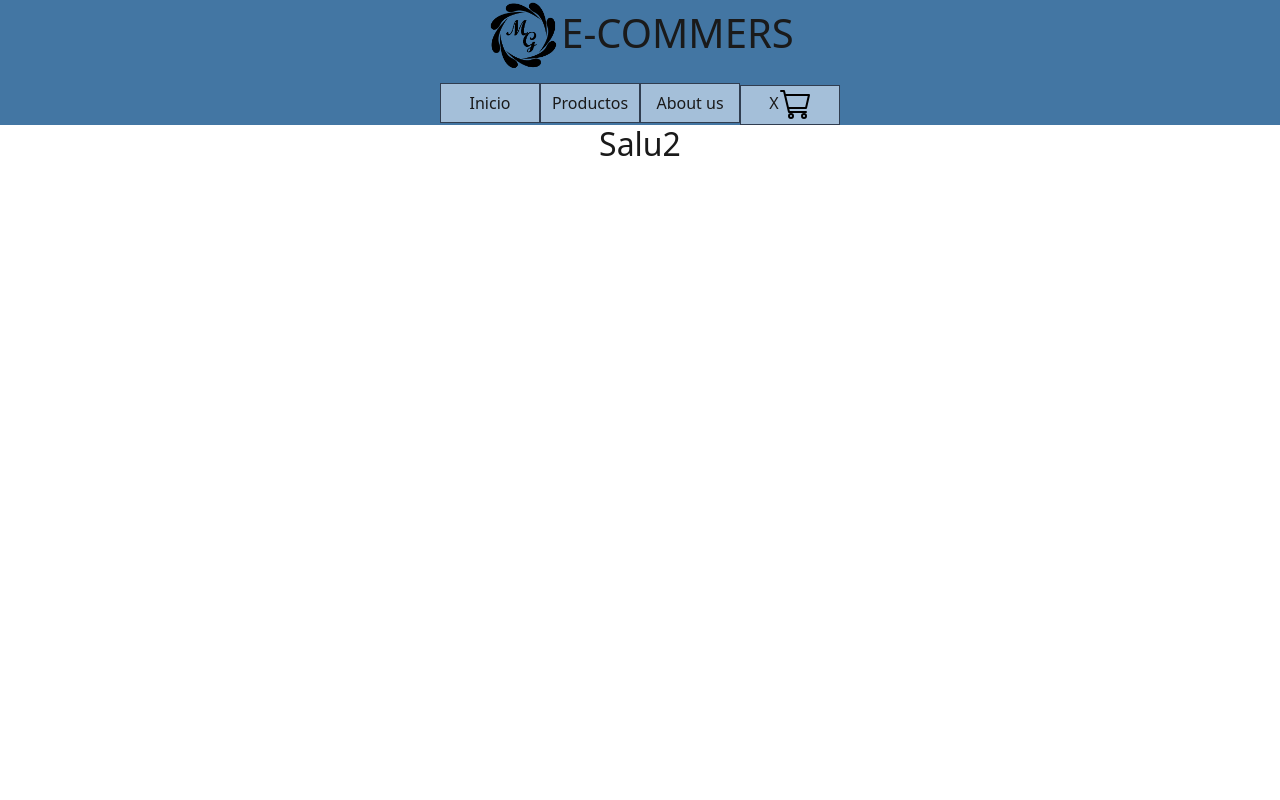
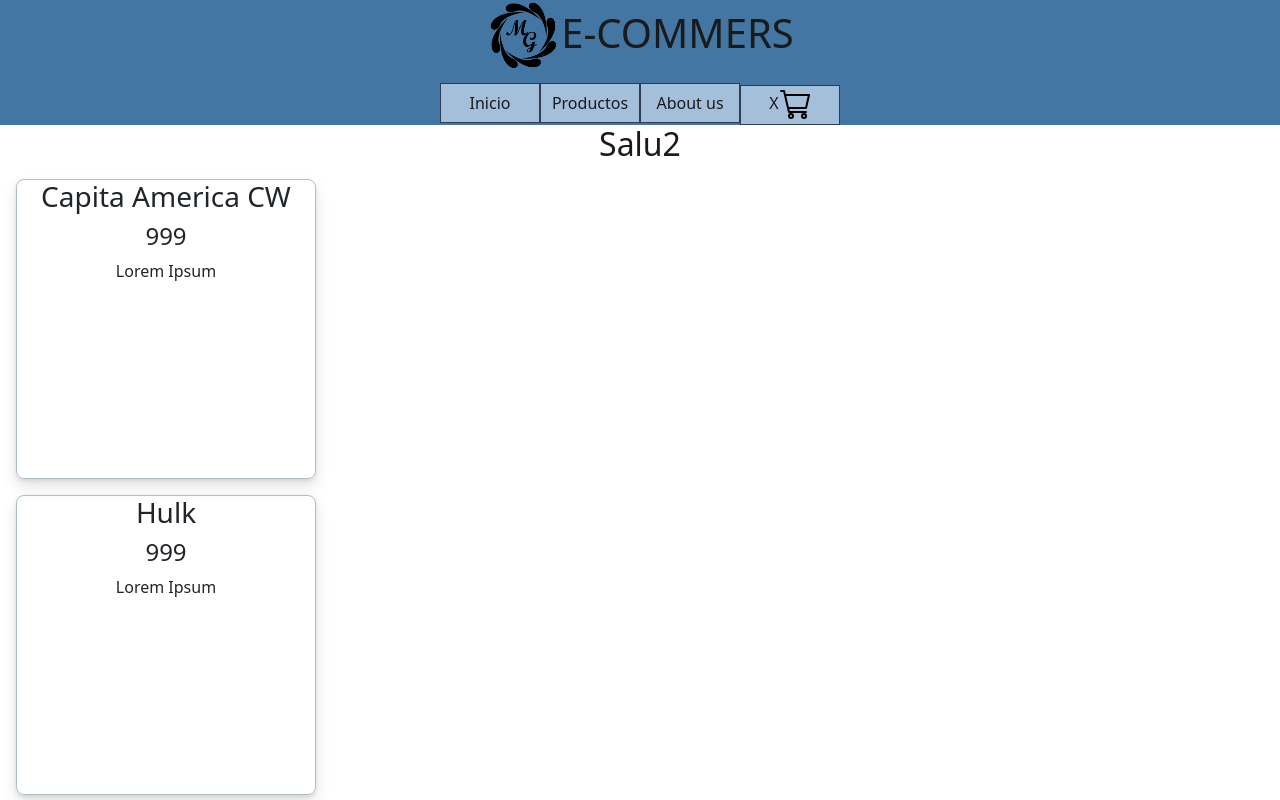
Before and after one commit to jefferson-c12/ReactJs, a React (Create React App) app: page /productos in a window 1280 px wide. Shown: the top 800 px of the page. Built offline with nearby package versions, Linux system fonts and the light colour scheme.

Commit message:
se agregaron estilos

```diff
--- a/src/components/_ItemList/ItemList.js
+++ b/src/components/_ItemList/ItemList.js
@@ -2,13 +2,15 @@ import Items from "../_Items/Items";
 import styles from './ItemList.module.css'
 
 const ItemsList = ({ items }) => {
-    <article className={styles.itemList}>
-        {
-            items.map(item => (
-                <Items key={item.ID} item={item} />
-            ))
-        }
-    </article>
+    return(
+        <div className={styles.itemList}>
+            {
+                items.map(item => (
+                    <Items key={item.ID} item={item} />
+                ))
+            }
+        </div>
+    )
 };
 
 export default ItemsList;
--- a/src/components/_Items/Items.js
+++ b/src/components/_Items/Items.js
@@ -1,11 +1,13 @@
-// import styles from 'Items.module.css';
+import styles from './Items.module.css';
 
 const Items = ({ item }) => {
-    <div>
-        <h3>{item.name}</h3>
-        <h4>{item.price}</h4>
-        <p>{item.description}</p>
-    </div>
+    return(
+        <article className={`${styles.itemContainer} ${styles.itemBorder}`}>
+            <h3>{item.name}</h3>
+            <h4>{item.price}</h4>
+            <p>{item.description}</p>
+        </article>
+    )
 };
 
 export default Items;
--- a/src/components/_Items/Items.module.css
+++ b/src/components/_Items/Items.module.css
@@ -0,0 +1,15 @@
+.itemContainer {
+    width: 300px;
+    height: 300px;
+    margin: 1rem;
+}
+
+.itemBorder{
+    border: 1px solid #B0BFC5;
+    border-radius: 8px;
+    box-shadow: 0 2px 4px rgb(0 0 0 / 10%), 0 8px 16px rgb(0 0 0 / 10%);
+}
+
+.bgItemContainer{
+    background-color: #EBEFF3;
+}
```
